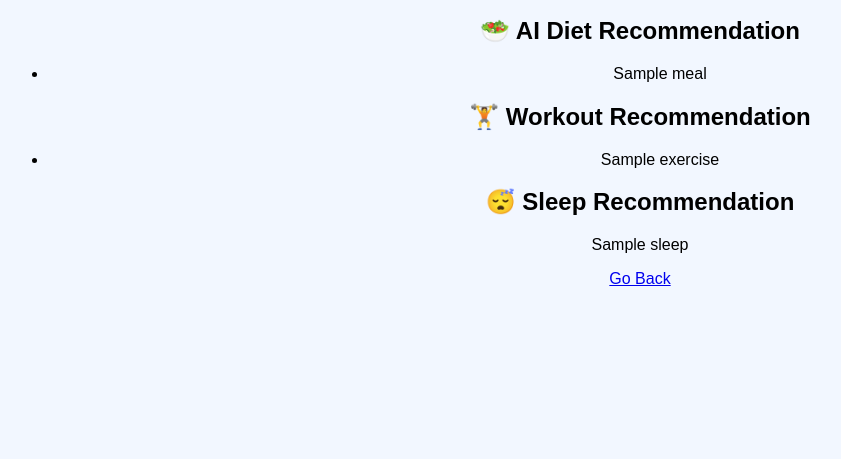
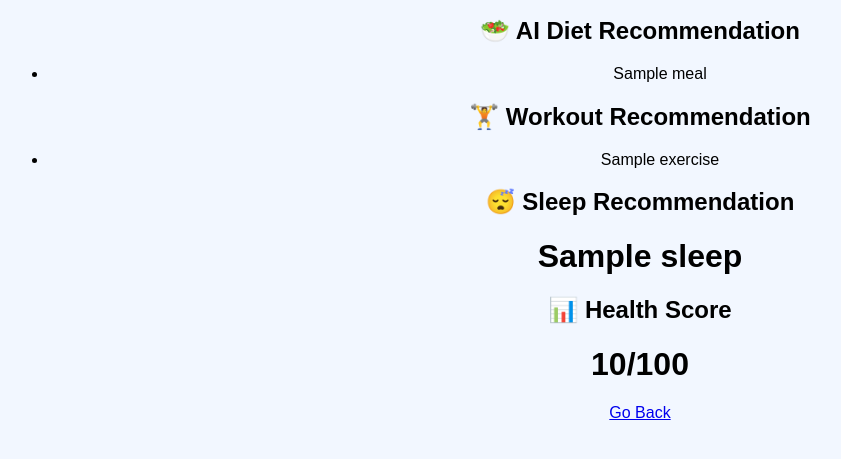
Before and after one commit to ojasvee05/FitGenie-AI, a Flask app: template templates/result.html in a window 1280 px wide. Shown: the part 303-762 px from the top of the page, without its empty margins (0-841 px from the left). Run offline with Flask 3, Linux system fonts and the light colour scheme; the template is opened without the code that fills it: most values are stand-ins (such as "Sample title", 1, 10 or a date in 2020).

Commit message:
Added Health Score, Diet, Workout and Sleep Recommendation

```diff
--- a/app.py
+++ b/app.py
@@ -101,6 +101,21 @@ def calculate():
     else:
         sleep = "😴 Maintain 7-8 hours of sleep daily."
 
+# Health Score
+    score = 100
+
+    if bmi < 18.5 or bmi > 25:
+        score -= 20
+
+    if goal == "Weight Loss":
+        score -= 5
+
+    if water_litre < 2:
+        score -= 5
+
+    if score < 0:
+        score = 0
+
     # BMI Category
     if bmi < 18.5:
         category = "Underweight"
@@ -120,7 +135,8 @@ def calculate():
         calories=calories,
         diet=diet,
         workout=workout,
-        sleep=sleep
+        sleep=sleep,
+        score=score
     )
 
 
--- a/templates/result.html
+++ b/templates/result.html
@@ -37,7 +37,10 @@
 </ul>
 
 <h2>😴 Sleep Recommendation</h2>
-<p>{{ sleep }}</p>
+<h1>{{ sleep }}</h1>
+
+<h2>📊 Health Score</h2>
+<h1>{{ score }}/100</h1>
 
 <a href="/">Go Back</a>
 
```
